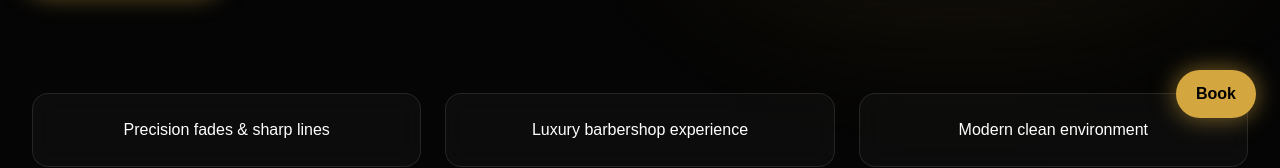
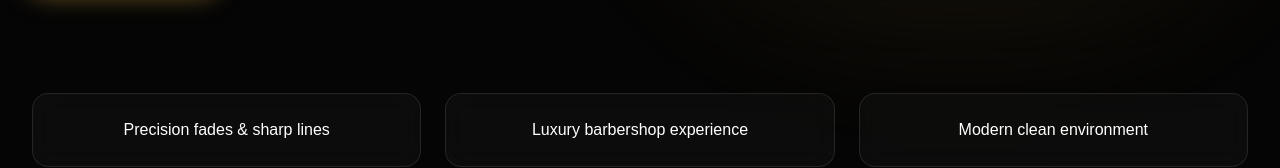
Before and after one commit to Heuchios/cutsbyharis, a Next.js app: page / in a window 1280 px wide. Shown: the part 658-826 px from the top of the page. Built offline with nearby package versions, Linux system fonts and the light colour scheme.

Commit message:
fix favicon metadata

```diff
--- a/app/page.js
+++ b/app/page.js
@@ -601,15 +601,6 @@ When I’m not cutting, I enjoy gaming, watching sports and TV, fishing, and rid
       <footer className="reveal border-t border-white/10 py-6 text-center text-white/40">
         © 2026 CUTS BY HARIS. All rights reserved.
       </footer>
-
-      {/* FLOATING BOOK BUTTON */}
-      <a
-        href="#booking"
-        className="fixed bottom-6 right-6 z-50 bg-[#d4a63f] text-black px-5 py-3 rounded-full font-semibold shadow-[0_0_25px_rgba(212,166,63,0.6)] hover:scale-105 transition"
-      >
-        Book
-      </a>
-
     </main>
   );
 }
```
